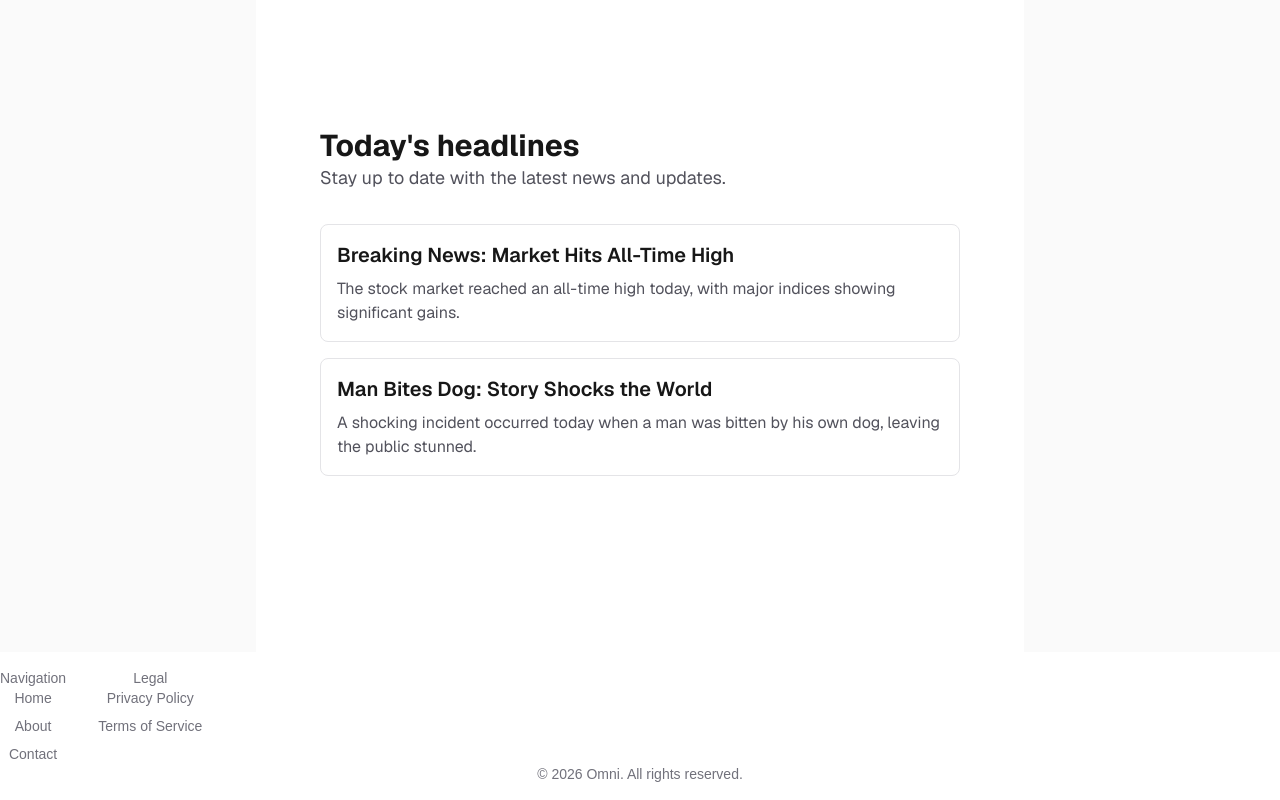
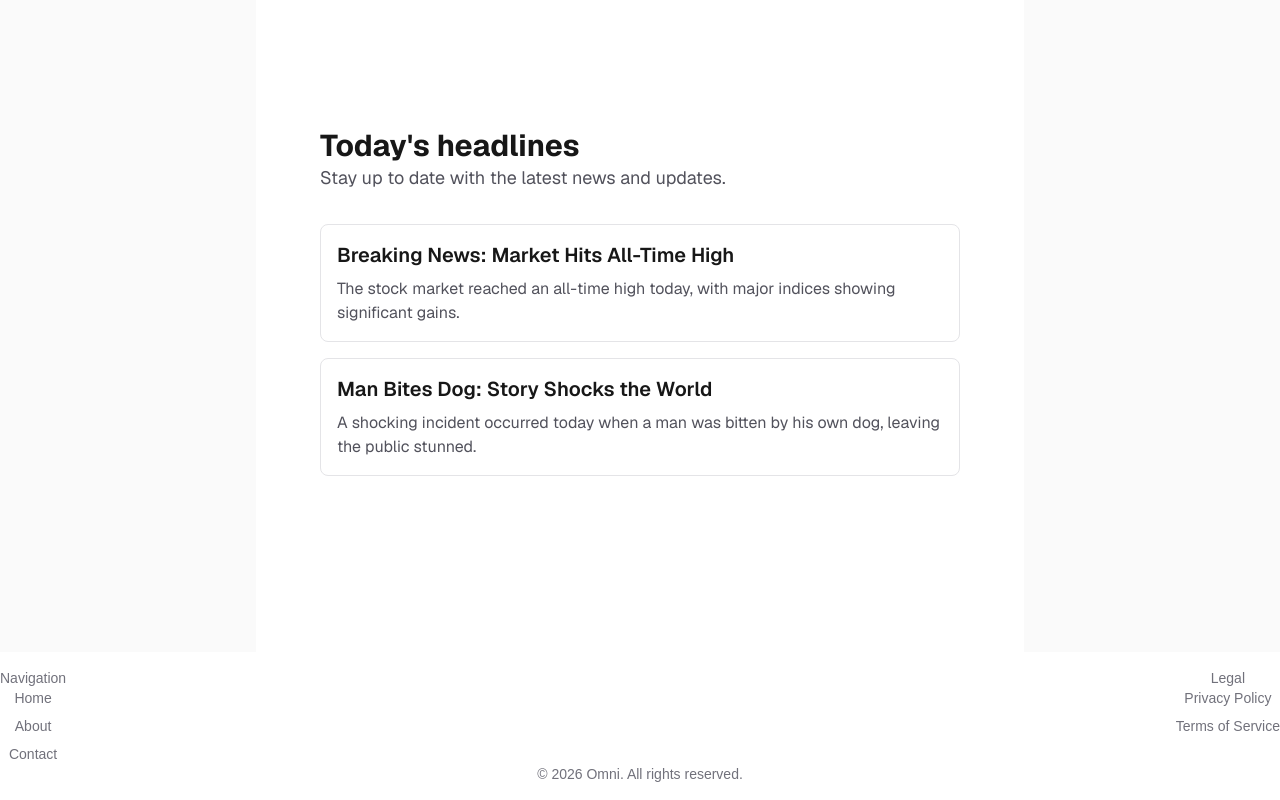
Before and after one commit to thomassrmcardle/Omni, a Next.js app in the folder app/: page / in a window 1280 px wide. Built offline with nearby package versions, Linux system fonts and the light colour scheme.

Commit message:
Attempt to fix footer.

```diff
--- a/app/app/layout.tsx
+++ b/app/app/layout.tsx
@@ -20,9 +20,9 @@ export const metadata: Metadata = {
 function FooterLayout() {
   return (
     <footer className="w-full text-center py-4 text-sm text-zinc-500 dark:text-zinc-400">
-       <div className="flex flex-row gap-8">
+       <div className="flex justify-between w-full gap-8">
         <div>
-          <h4>Navigation</h4>
+          <h3>Navigation</h3>
           <ul className="flex flex-col gap-2">
             <li><a href="/" className="text-white-200 hover:underline">
               Home
@@ -37,7 +37,7 @@ function FooterLayout() {
         </div>
 
         <div>
-          <h4>Legal</h4>
+          <h3>Legal</h3>
           <ul className="flex flex-col gap-2">
             <li><a href="/privacy" className="text-white-200 hover:underline">
               Privacy Policy
```
